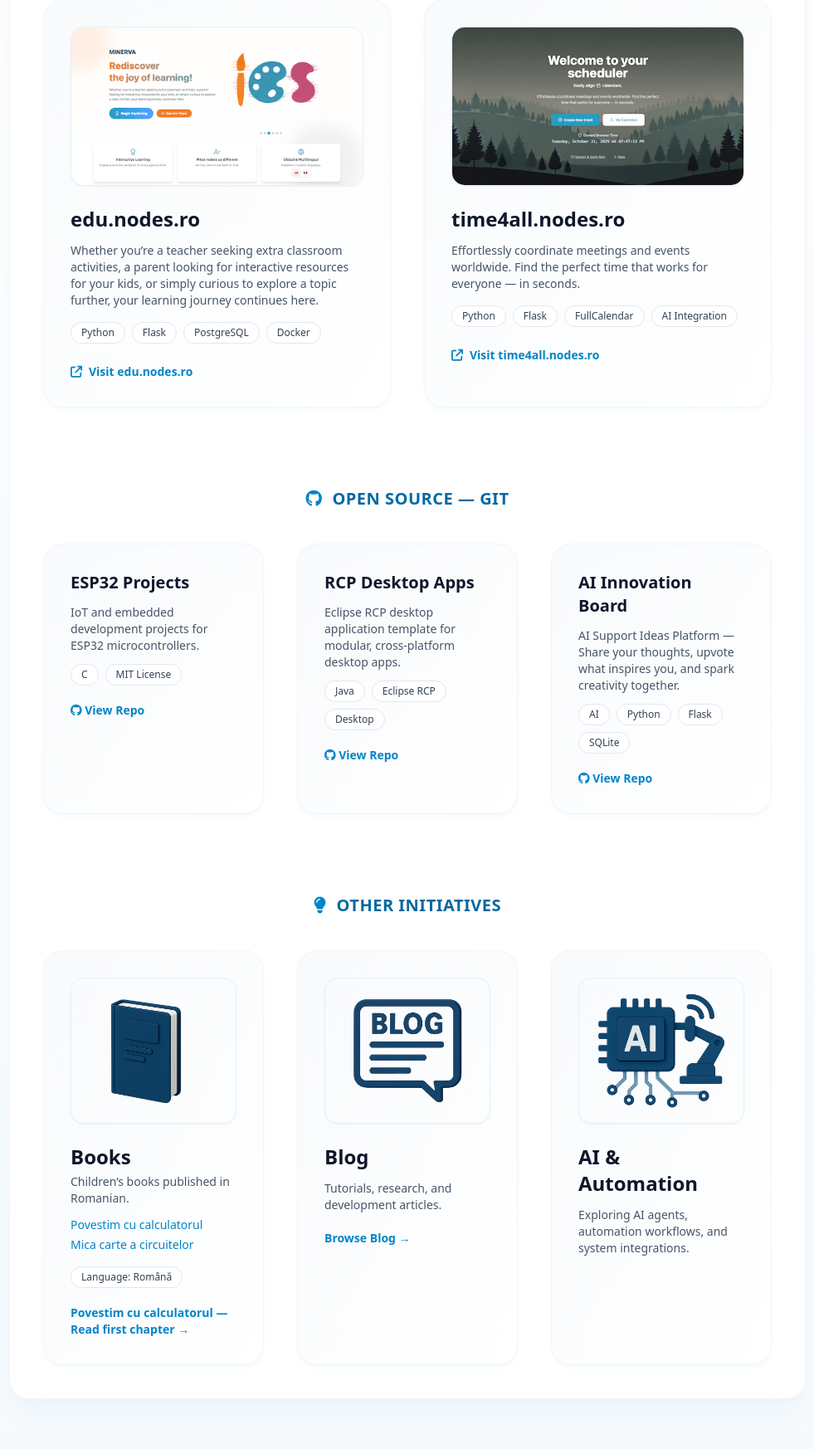
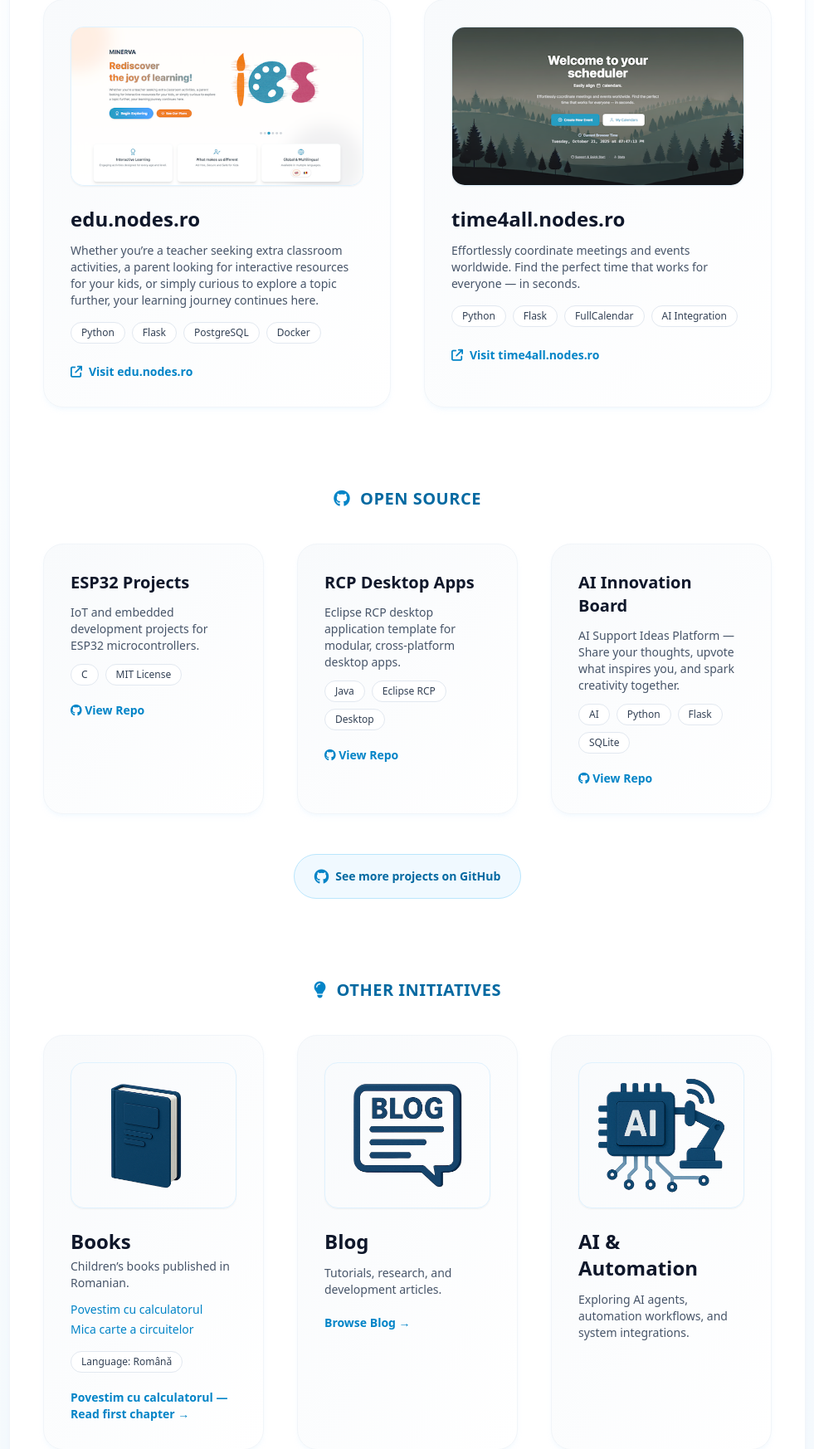
Before and after one commit to botacatalin/Portfolio_CV, a Flask app: page / in a window 1280 px wide. Shown: the part 2514-4260 px from the top of the page at 83% size, without its empty margins (149-1130 px from the left). Run offline with Flask 3, Linux system fonts and the light colour scheme; some libraries are stand-ins or nearby versions.

Commit message:
Refactor

```diff
--- a/templates/_projects.html
+++ b/templates/_projects.html
@@ -94,7 +94,7 @@
       <h3
         class="mb-10 flex items-center justify-center gap-3 text-xl font-semibold text-sky-700 uppercase tracking-wide"
       >
-        <i class="fab fa-github text-sky-600"></i> Open Source — Git
+        <i class="fab fa-github text-sky-600"></i> Open Source
       </h3>
 
       <div class="grid gap-10 lg:grid-cols-3">
@@ -124,6 +124,18 @@
           </a>
         </div>
         {% endfor %}
+      </div>
+
+    <!-- See More CTA (better integrated) -->
+      <div class="mt-12 flex justify-center">
+        <a
+          href="https://github.com/nodes-ro"
+          target="_blank"
+          class="inline-flex items-center gap-2 rounded-full border border-sky-200 bg-sky-50 px-6 py-3 text-sm font-semibold text-sky-700 transition hover:bg-sky-100 hover:text-sky-600 hover:shadow"
+        >
+          <i class="fa-brands fa-github text-sky-600 text-lg"></i>
+          See more projects on GitHub
+        </a>
       </div>
     </div>
 
```
